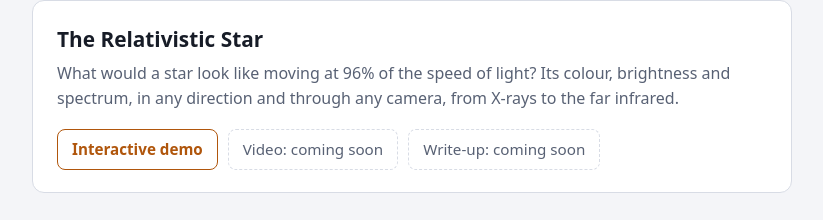
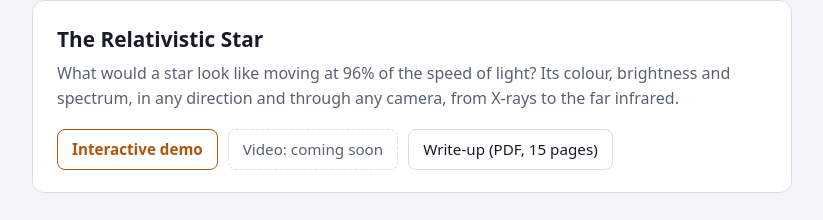
Before and after one commit to pgcramer/pgcramer.github.io, a plain HTML site: page index.html in a window 1280 px wide. Shown: the part 242-462 px from the top of the page, without its empty margins (228-1051 px from the left). Drawn offline with Linux system fonts and the light colour scheme.

Commit message:
Add the Relativistic Star write-up and link it from the home page
Co-Authored-By: Claude Opus 5.5 <noreply@anthropic.com>
Claude-Session: https://claude.ai/code/session_01La1iAPAiiDLEhSnGTaZS6q

```diff
--- a/index.html
+++ b/index.html
@@ -54,7 +54,7 @@ footer { margin-top: 48px; color: var(--muted); font-size: 0.85rem; }
     <div class="links">
       <a class="primary" href="relativistic-star/">Interactive demo</a>
       <span>Video: coming soon</span>
-      <span>Write-up: coming soon</span>
+      <a href="relativistic-star/relativistic-star-writeup.pdf">Write-up (PDF, 15 pages)</a>
     </div>
   </section>
 
```
Also changed, not shown: 1 other file.
